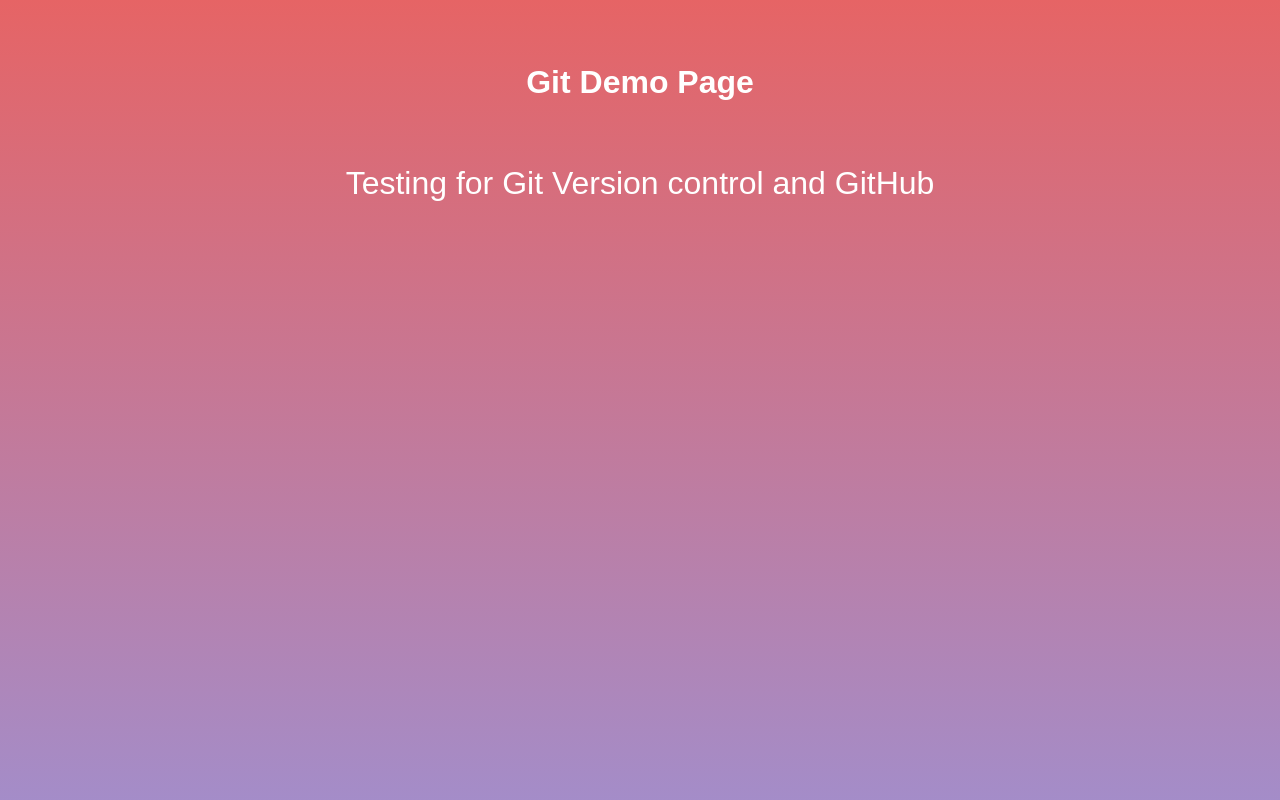
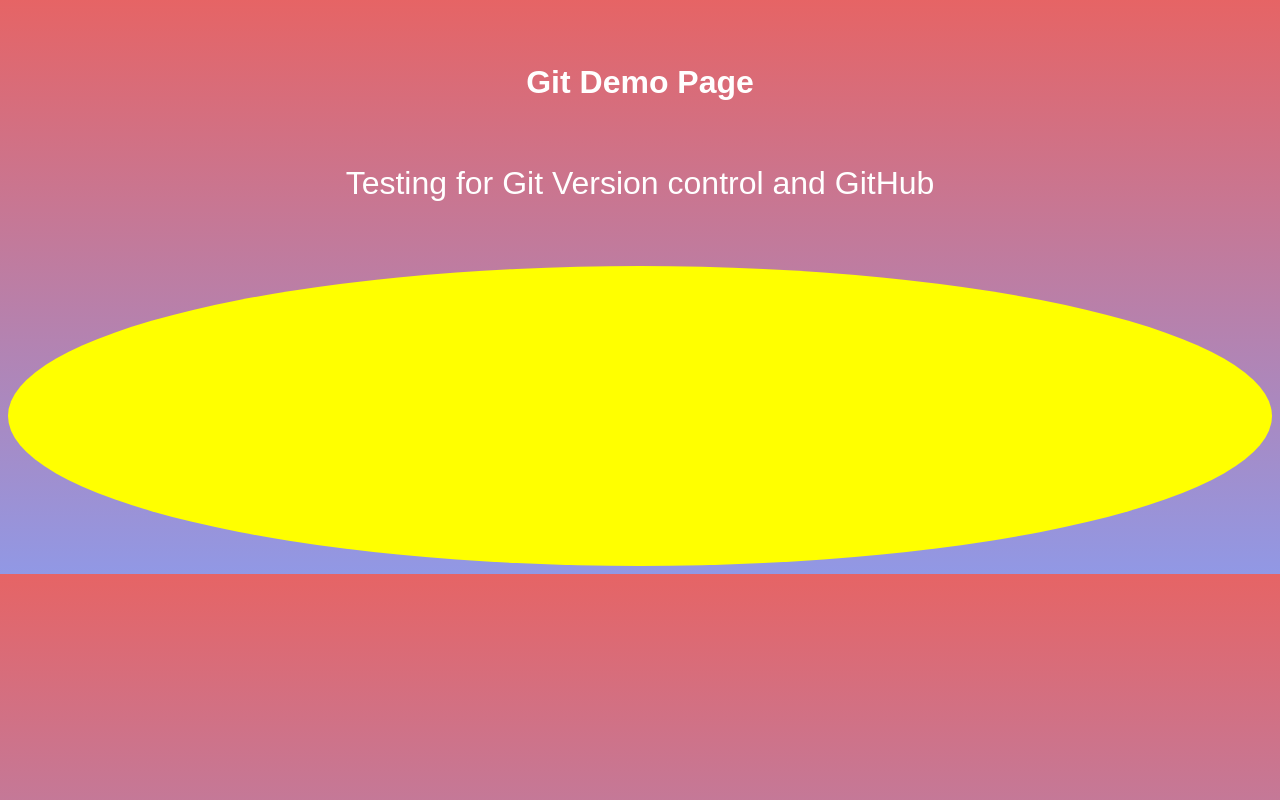
Before and after one commit to chase-newman/google-chrome-practice, a plain HTML site: page index.html in a window 1280 px wide. Shown: the top 800 px of the page. Drawn offline with Linux system fonts and the light colour scheme.

Commit message:
add yellow circle

```diff
--- a/app.js
+++ b/app.js
@@ -1 +1 @@
-alert("Hello World");
+console.log("hello world!");
--- a/index.html
+++ b/index.html
@@ -8,6 +8,9 @@
     <body>
         <h1 id="header">Git Demo Page</h1>
         <p>Testing for Git Version control and GitHub</p>
+        <div id="circle">
+
+        </div>
 
         <script src="app.js" type="text/javascript" charset="utf-8"></script>
     </body>
--- a/styles.css
+++ b/styles.css
@@ -9,5 +9,10 @@
     margin: 2em auto;
 }
 p {
-    height: 100vh;
+
 }
+#circle {
+    height:300px;
+    background-color: yellow;
+    border-radius: 50%;
+}
```
